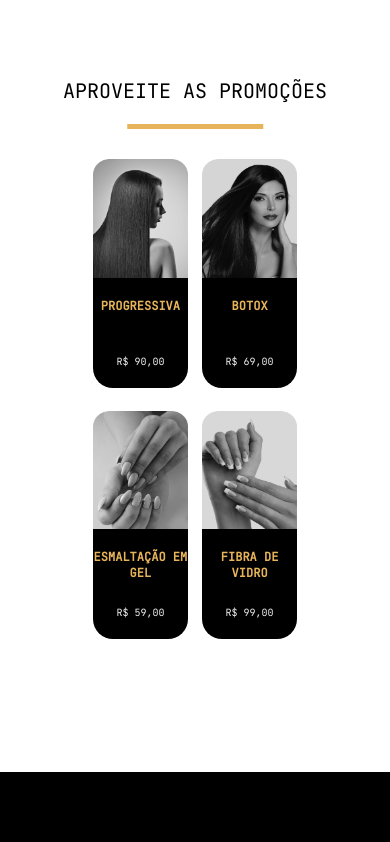
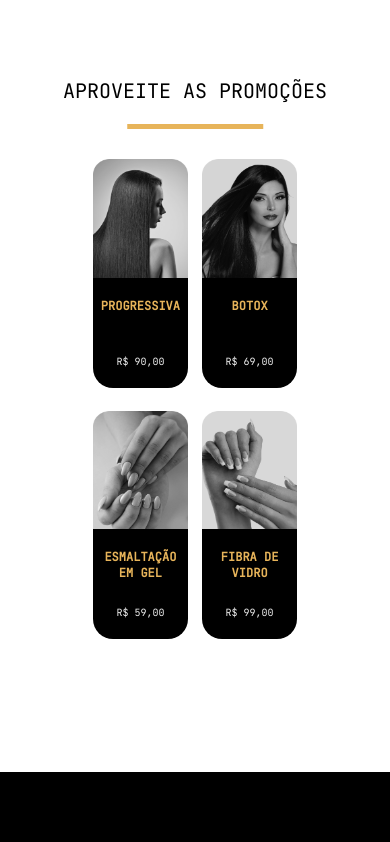
Before and after one commit to augustovicente/landing-page-studio-jabour, a Next.js app: page / in a window 390 px wide. Shown: the part 1760-2602 px from the top of the page. Built offline with nearby package versions, Linux system fonts and the light colour scheme.

Commit message:
fix card

```diff
--- a/styles/globals.scss
+++ b/styles/globals.scss
@@ -341,6 +341,7 @@ div.page{
                         span{
                             &:first-child{
                                 font-size: 12px !important;
+                                width: 95%;
                             }
                             &:last-child{
                                 font-size: 10px !important;
```
